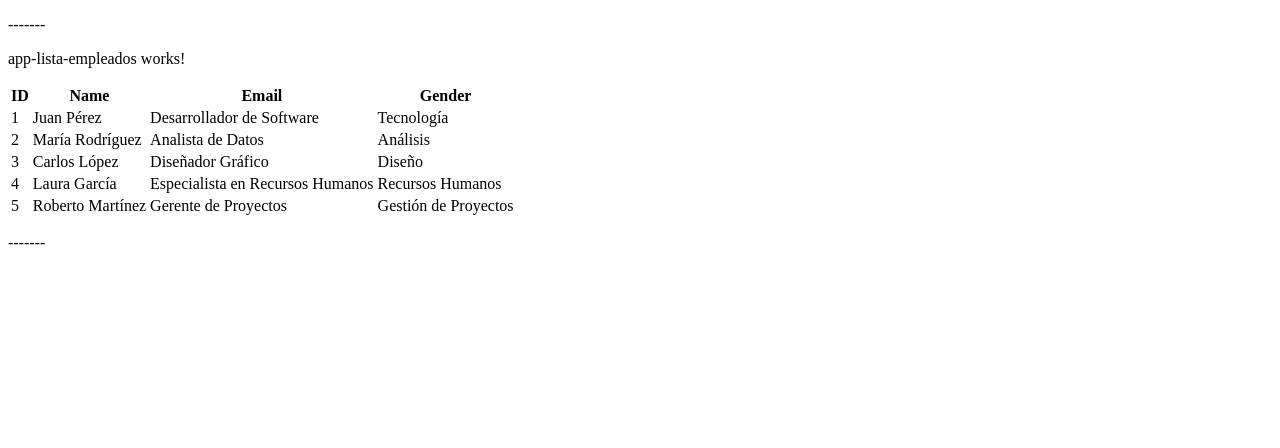
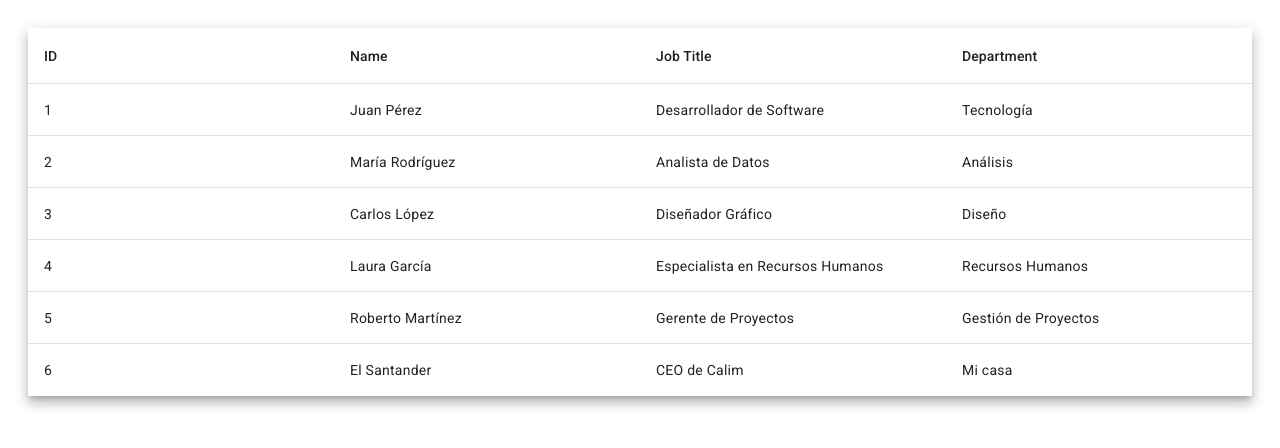
Before and after one commit to LSantanderGit/-Calim--Santander-ABM-Empleados, an Angular app: page / in a window 1280 px wide. Shown: the top 448 px of the page. Built offline with nearby package versions, Linux system fonts and the light colour scheme.

Commit message:
Feature: Material Table

```diff
--- a/angular.json
+++ b/angular.json
@@ -30,6 +30,7 @@
               "src/assets"
             ],
             "styles": [
+              "@angular/material/prebuilt-themes/deeppurple-amber.css",
               "src/styles.scss"
             ],
             "scripts": [],
@@ -95,6 +96,7 @@
               "src/assets"
             ],
             "styles": [
+              "@angular/material/prebuilt-themes/deeppurple-amber.css",
               "src/styles.scss"
             ],
             "scripts": []
--- a/package.json
+++ b/package.json
@@ -12,10 +12,12 @@
   "private": true,
   "dependencies": {
     "@angular/animations": "^17.0.0",
+    "@angular/cdk": "^17.0.2",
     "@angular/common": "^17.0.0",
     "@angular/compiler": "^17.0.0",
     "@angular/core": "^17.0.0",
     "@angular/forms": "^17.0.0",
+    "@angular/material": "^17.0.2",
     "@angular/platform-browser": "^17.0.0",
     "@angular/platform-browser-dynamic": "^17.0.0",
     "@angular/platform-server": "^17.0.0",
--- a/src/app/app.config.ts
+++ b/src/app/app.config.ts
@@ -3,7 +3,8 @@ import { provideRouter } from '@angular/router';
 
 import { routes } from './app.routes';
 import { provideClientHydration } from '@angular/platform-browser';
+import { provideAnimations } from '@angular/platform-browser/animations';
 
 export const appConfig: ApplicationConfig = {
-  providers: [provideRouter(routes), provideClientHydration()]
+  providers: [provideRouter(routes), provideClientHydration(), provideAnimations()]
 };
--- a/src/app/components/app-lista-empleados/app-lista-empleados.component.html
+++ b/src/app/components/app-lista-empleados/app-lista-empleados.component.html
@@ -1,21 +1,26 @@
-<p>-------</p>
-<p>app-lista-empleados works!</p>
-<table class="table table-striped">
-    <thead>
-        <tr>
-          <th>ID</th>
-          <th>Name</th>
-          <th>Email</th>
-          <th>Gender</th>
-        </tr>
-    </thead>
-    <tbody>
-      <tr *ngFor="let empleado of empleados">
-        <td>{{ empleado.id }}</td>
-        <td>{{ empleado.name }}</td>
-        <td>{{ empleado.jobTitle }}</td>
-        <td>{{ empleado.department }}</td>
-      </tr>
-    </tbody>
-</table>
-<p>-------</p>
+<div class="margin-list">
+    <table mat-table [dataSource]="empleados" class="mat-elevation-z8">
+        <ng-container matColumnDef="id">
+        <th mat-header-cell *matHeaderCellDef>ID</th>
+        <td mat-cell *matCellDef="let empleado">{{ empleado.id }}</td>
+        </ng-container>
+
+        <ng-container matColumnDef="name">
+        <th mat-header-cell *matHeaderCellDef>Name</th>
+        <td mat-cell *matCellDef="let empleado">{{ empleado.name }}</td>
+        </ng-container>
+
+        <ng-container matColumnDef="jobTitle">
+        <th mat-header-cell *matHeaderCellDef>Job Title</th>
+        <td mat-cell *matCellDef="let empleado">{{ empleado.jobTitle }}</td>
+        </ng-container>
+
+        <ng-container matColumnDef="department">
+        <th mat-header-cell *matHeaderCellDef>Department</th>
+        <td mat-cell *matCellDef="let empleado">{{ empleado.department }}</td>
+        </ng-container>
+
+        <tr mat-header-row *matHeaderRowDef="['id', 'name', 'jobTitle', 'department']"></tr>
+        <tr mat-row *matRowDef="let row; columns: ['id', 'name', 'jobTitle', 'department']"></tr>
+    </table>
+</div>
--- a/src/app/components/app-lista-empleados/app-lista-empleados.component.scss
+++ b/src/app/components/app-lista-empleados/app-lista-empleados.component.scss
@@ -0,0 +1,22 @@
+.margin-list {
+    margin: 2em;
+
+}
+
+table {
+    width: 100%;
+}
+
+.mat-mdc-form-field {
+    font-size: 14px;
+    width: 50%;
+}
+
+td,
+th {
+    width: 25%;
+}
+
+tr {
+    cursor: pointer;
+}
--- a/src/app/components/app-lista-empleados/app-lista-empleados.component.ts
+++ b/src/app/components/app-lista-empleados/app-lista-empleados.component.ts
@@ -1,6 +1,7 @@
 import { Component } from '@angular/core';
 import { CommonModule } from '@angular/common';
 import empleadosData from '../../../assets/data/empleados/empleados.json';
+import { MatTableDataSource, MatTableModule } from '@angular/material/table';
 
 interface Empleado{
   id: number;
@@ -12,7 +13,9 @@ interface Empleado{
 @Component({
   selector: 'app-app-lista-empleados',
   standalone: true,
-  imports: [CommonModule],
+  imports: [CommonModule,
+    MatTableModule],
+
   templateUrl: './app-lista-empleados.component.html',
   styleUrl: './app-lista-empleados.component.scss'
 })
--- a/src/assets/data/empleados/empleados.json
+++ b/src/assets/data/empleados/empleados.json
@@ -28,5 +28,11 @@
     "name": "Roberto Martínez",
     "jobTitle": "Gerente de Proyectos",
     "department": "Gestión de Proyectos"
+    },
+    {
+    "id": 6,
+    "name": "El Santander",
+    "jobTitle": "CEO de Calim",
+    "department": "Mi casa"
     }
 ]
--- a/src/index.html
+++ b/src/index.html
@@ -6,8 +6,10 @@
   <base href="/">
   <meta name="viewport" content="width=device-width, initial-scale=1">
   <link rel="icon" type="image/x-icon" href="favicon.ico">
+  <link href="https://fonts.googleapis.com/css2?family=Roboto:wght@300;400;500&display=swap" rel="stylesheet">
+  <link href="https://fonts.googleapis.com/icon?family=Material+Icons" rel="stylesheet">
 </head>
-<body>
+<body class="mat-typography">
   <app-root></app-root>
 </body>
 </html>
--- a/src/styles.scss
+++ b/src/styles.scss
@@ -1 +1,4 @@
 /* You can add global styles to this file, and also import other style files */
+
+html, body { height: 100%; }
+body { margin: 0; font-family: Roboto, "Helvetica Neue", sans-serif; }
```
Also changed, not shown: 1 other file (tests, documents, lock files or other folders).
